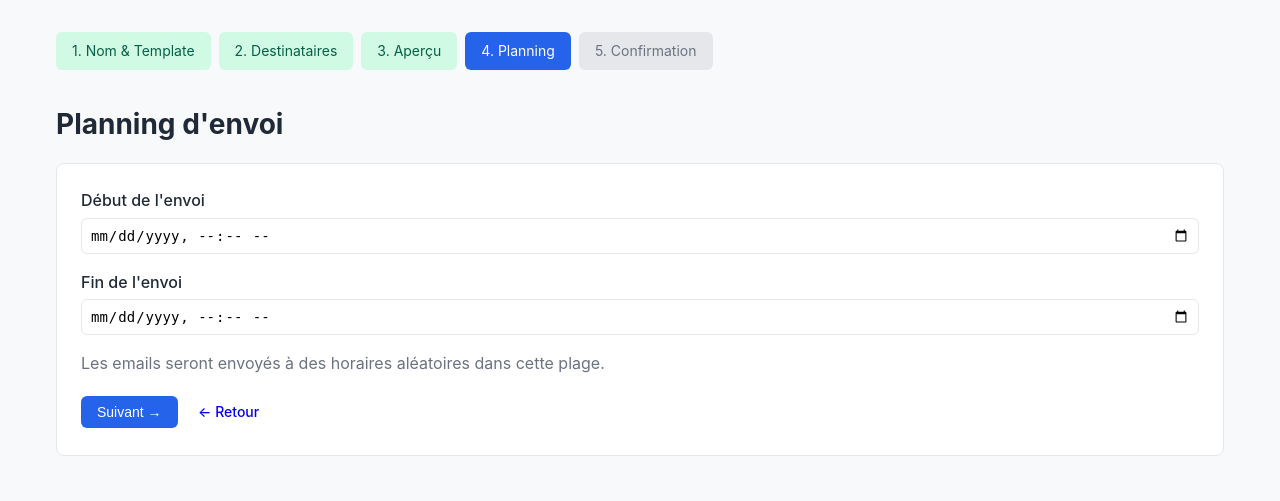
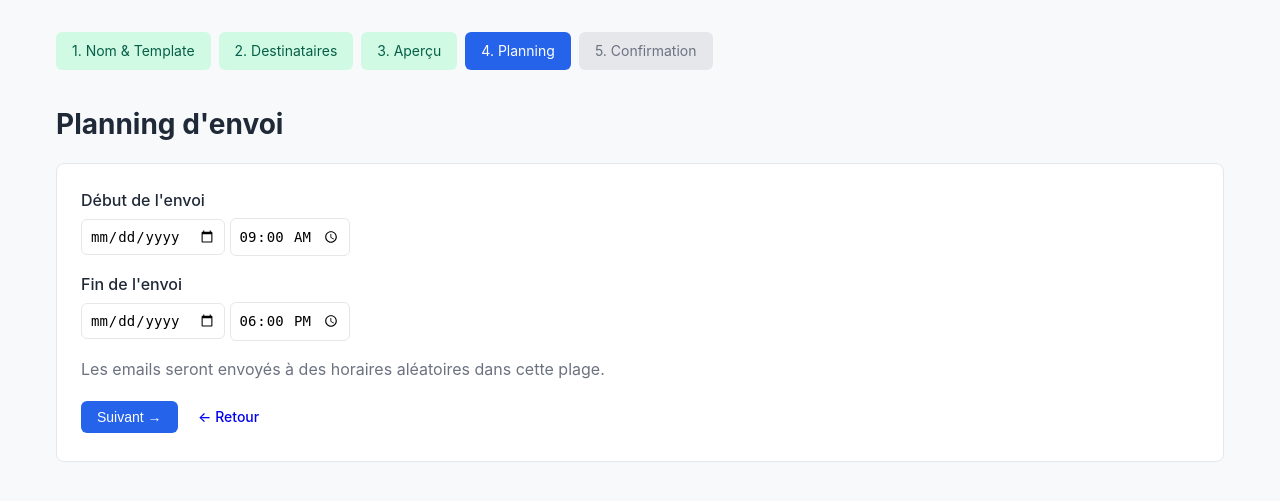
Before and after one commit to Decapix/crm-prospection-mail, a FastAPI app: template app/templates/campaigns/wizard_step4.html in a window 1280 px wide. Shown: the part 65-566 px from the top of the page. Run offline with FastAPI, Linux system fonts and the light colour scheme; the template is opened without the code that fills it, so the values that code supplies are empty; the visitor is signed in with stand-in values (Sample User, id 1).

Commit message:
fix: split campaign schedule into separate date + time fields

```diff
--- a/app/templates/campaigns/wizard_step4.html
+++ b/app/templates/campaigns/wizard_step4.html
@@ -15,11 +15,17 @@
     <form method="post" action="/campaigns/new/step4">
         <div class="form-group">
             <label>Début de l'envoi</label>
-            <input type="datetime-local" name="send_start" required>
+            <div>
+                <input type="date" name="send_start_date" required style="width: auto; display: inline-block;">
+                <input type="time" name="send_start_time" value="09:00" required style="width: auto; display: inline-block;">
+            </div>
         </div>
         <div class="form-group">
             <label>Fin de l'envoi</label>
-            <input type="datetime-local" name="send_end" required>
+            <div>
+                <input type="date" name="send_end_date" required style="width: auto; display: inline-block;">
+                <input type="time" name="send_end_time" value="18:00" required style="width: auto; display: inline-block;">
+            </div>
         </div>
         <p style="color: var(--text-light); margin-bottom: 1rem;">
             Les emails seront envoyés à des horaires aléatoires dans cette plage.
```
Also changed, not shown: app/routes/campaigns.py (+6 -2 lines).
